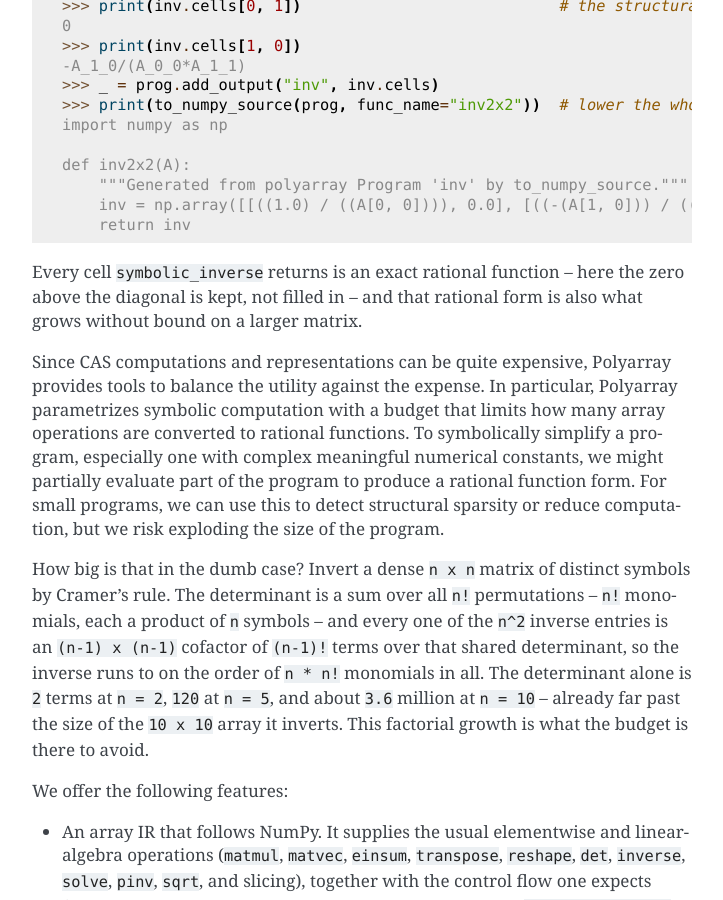
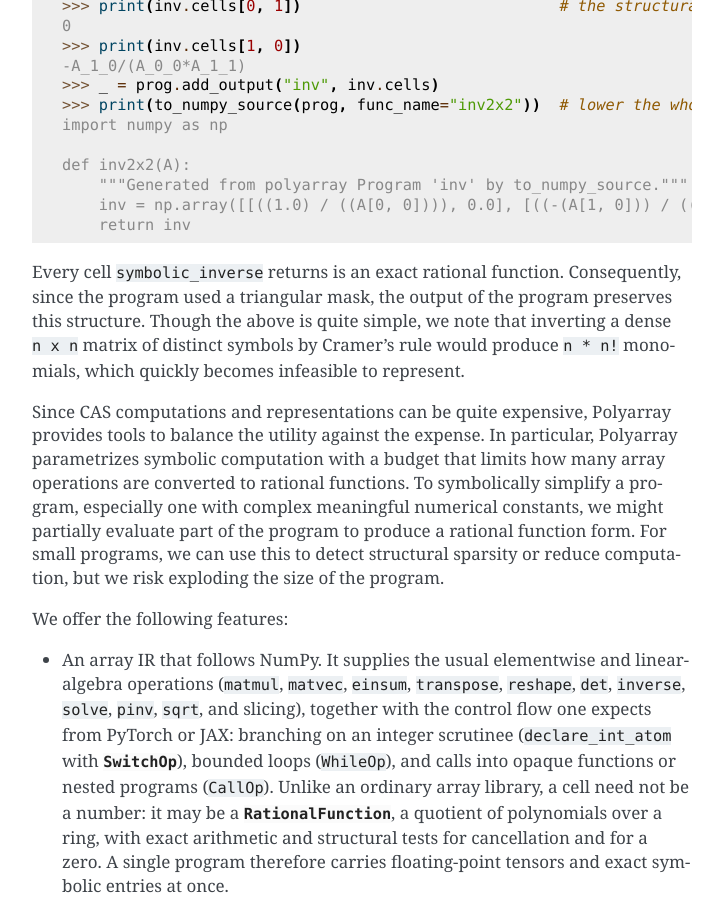
Before and after one commit to wraith1995/polyarray, a Sphinx documentation site: the page built from docs/source/use_case.rst, in a window 1280 px wide and 900 px high, scrolled down 568 px. Shown: the whole window, without its empty margins (388-1111 px from the left). Built offline with Sphinx 7.4.7, drawn with Linux system fonts in a browser that asks for light colours.

Commit message:
docs: rename philosophy -> use_case; update README
Rename the narrative page to use_case.rst (title was already 'Use Case') and
repoint the index and examples cross-references. Fix the spelling slips in the
inverse example's bridge. Add the use-case framing and a n*n! size note to the
README, with a link to the Use Case page.

```diff
--- a/docs/source/api/generated/polyarray.pyab.rst
+++ b/docs/source/api/generated/polyarray.pyab.rst
@@ -17,6 +17,7 @@
 
       as_function_def
       call_lowered
+      collapse_general_vmap
       collapse_vmap
       compile_numpy
       compile_torch
--- a/docs/source/examples.rst
+++ b/docs/source/examples.rst
@@ -2,7 +2,7 @@
 ========
 
 The following are short, runnable illustrations of the ideas in
-:doc:`philosophy`. Every block is a doctest: the code and the output shown below
+:doc:`use_case`. Every block is a doctest: the code and the output shown below
 it are checked by ``make -C docs doctest``, so this page fails the build if the
 API drifts from what it claims.
 
--- a/docs/source/index.rst
+++ b/docs/source/index.rst
@@ -6,14 +6,14 @@
 array is a rational function, a float, or a reference to an opaque op, so one
 program holds both symbolic and numeric work. A program executes as it stands:
 one builds it and then calls ``program.run({name: array})``. The
-:doc:`philosophy` explains what we are trying to balance and why; the
+:doc:`use_case` explains what we are trying to balance and why; the
 :doc:`API reference <api/index>` documents the surface.
 
 .. toctree::
    :maxdepth: 2
    :caption: Narrative
 
-   philosophy
+   use_case
    examples
 
 .. toctree::
--- a/docs/source/philosophy.rst
+++ b/docs/source/use_case.rst
@@ -36,9 +36,10 @@
        return inv
    <BLANKLINE>
 
-Every cell ``symbolic_inverse`` returns is an exact rational function -- here the
-zero above the diagonal is kept, not filled in -- and that rational form is also
-what grows without bound on a larger matrix.
+Every cell ``symbolic_inverse`` returns is an exact rational function. Consequently, since the program
+used a triangular mask, the output of the program preserves this structure. Though the above is quite simple,
+we note that inverting a dense ``n x n`` matrix of distinct symbols by Cramer's rule would produce ``n * n!``
+monomials, which quickly becomes infeasible to represent.
 
 Since CAS computations and representations can be quite expensive, Polyarray provides tools to balance
 the utility against the expense. In particular, Polyarray parametrizes symbolic computation with a budget
@@ -46,16 +47,6 @@
 especially one with complex meaningful numerical constants, we might partially evaluate part of the program to produce
 a rational function form. For small programs, we can use this to detect structural sparsity or reduce computation,
 but we risk exploding the size of the program.
-
-How big is that in the dumb case? Invert a dense ``n x n`` matrix of distinct
-symbols by Cramer's rule. The determinant is a sum over all ``n!`` permutations
--- ``n!`` monomials, each a product of ``n`` symbols -- and every one of the
-``n^2`` inverse entries is an ``(n-1) x (n-1)`` cofactor of ``(n-1)!`` terms over
-that shared determinant, so the inverse runs to on the order of ``n * n!``
-monomials in all. The determinant alone is ``2`` terms at ``n = 2``, ``120`` at
-``n = 5``, and about ``3.6`` million at ``n = 10`` -- already far past the size
-of the ``10 x 10`` array it inverts. This factorial growth is what the budget is
-there to avoid.
 
 We offer the following features:
 
```
Also changed, not shown: README.md (+8 -0 lines).
